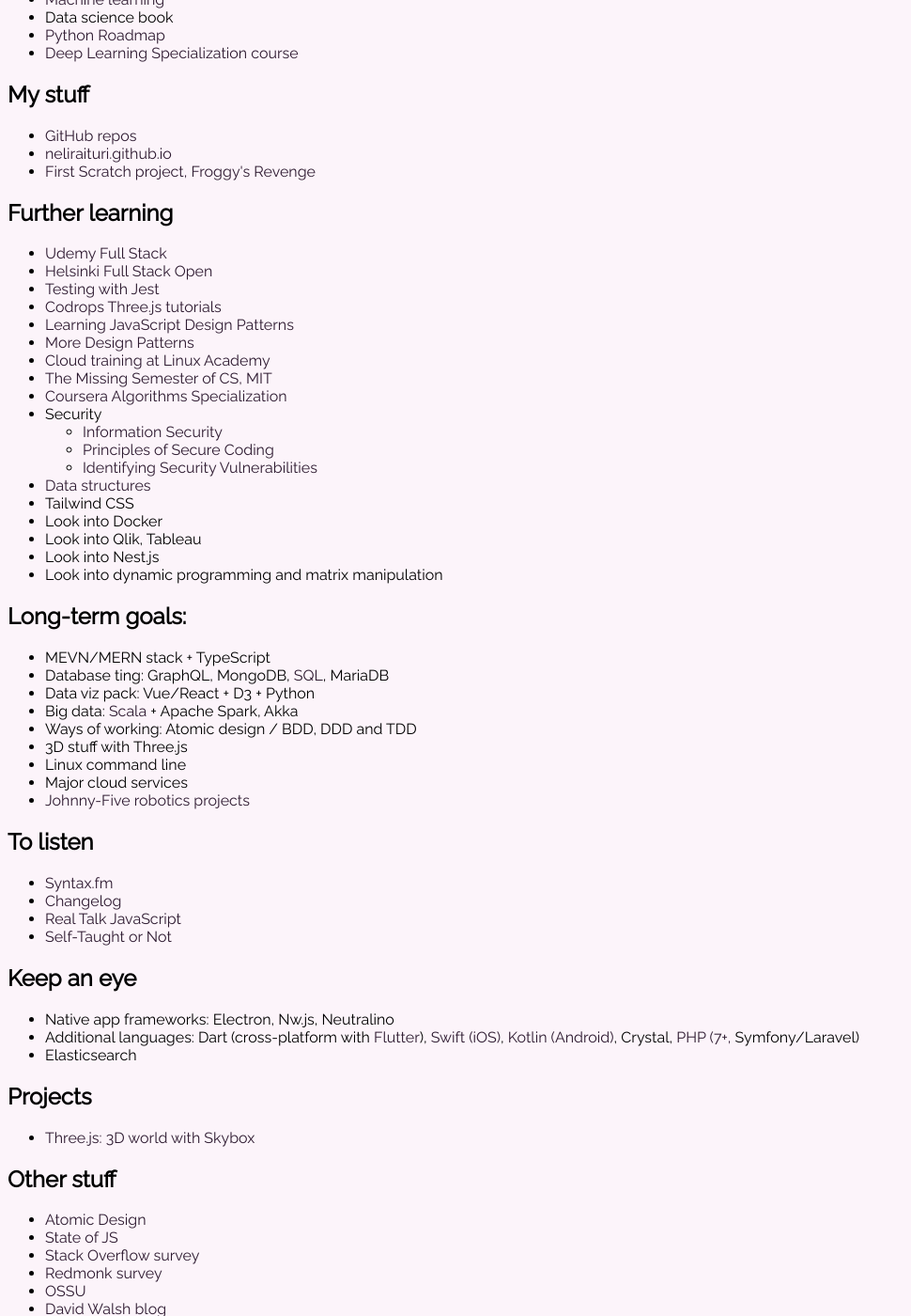
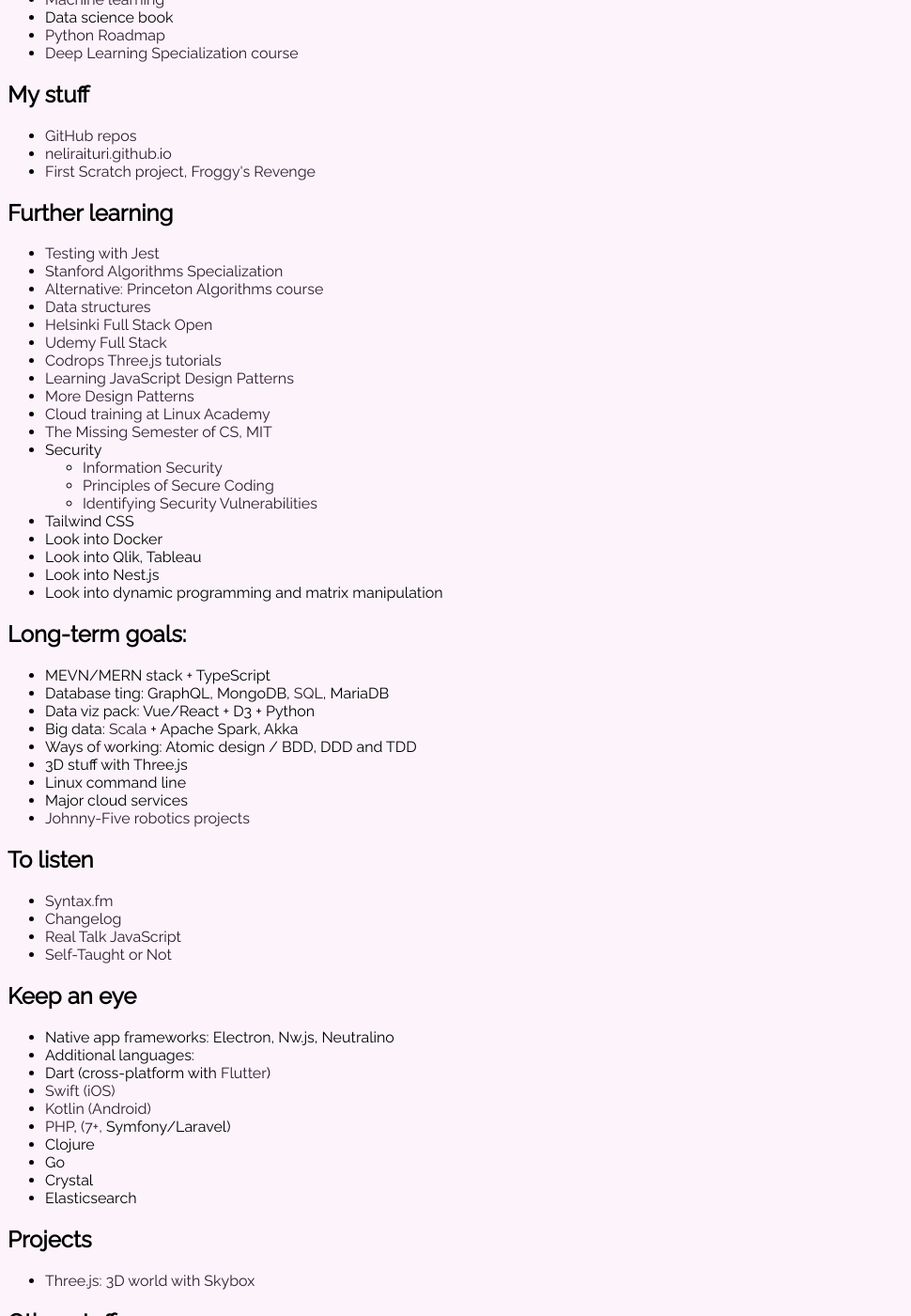
Before and after one commit to neliraituri/neliraituri.github.io, a Jekyll site: the page index.html, which Jekyll copies as it is, in a window 1280 px wide and 1400 px high, scrolled down 1207 px. Shown: the whole window at 94% size, without its empty margins (0-970 px from the left). Built offline with Jekyll 4.4.1, drawn with Linux system fonts in a browser that asks for light colours.

Commit message:
Small tweaks

```diff
--- a/index.html
+++ b/index.html
@@ -81,22 +81,23 @@
     </ul>
   <h2>Further learning</h2>
     <ul>
+      <li><a href="https://www.valentinog.com/blog/jest/">Testing with Jest</a></li>
+      <li><a href="https://www.coursera.org/specializations/algorithms">Stanford Algorithms Specialization</a></li>
+      <li><a href="https://www.coursera.org/learn/algorithms-part1#syllabus">Alternative: Princeton Algorithms course</a></li>
+      <li><a href="https://www.youtube.com/watch?v=RBSGKlAvoiM">Data structures</a></li>
+      <li><a href="https://fullstackopen.com/">Helsinki Full Stack Open</a></li>
       <li><a href="https://www.udemy.com/course/node-with-react-fullstack-web-development/learn/lecture/">Udemy Full Stack</a></li>
-      <li><a href="https://fullstackopen.com/">Helsinki Full Stack Open</a></li>
-      <li><a href="https://www.valentinog.com/blog/jest/">Testing with Jest</a></li>
       <li><a href="https://tympanus.net/codrops/category/tutorials/">Codrops Three.js tutorials</a></li>
       <li><a href="https://addyosmani.com/resources/essentialjsdesignpatterns/book/">Learning JavaScript Design Patterns</a></li>
       <li><a href="https://refactoring.guru/design-patterns">More Design Patterns</a></li>
       <li><a href="https://linuxacademy.com/">Cloud training at Linux Academy</a></li>
       <li><a href="https://missing.csail.mit.edu/">The Missing Semester of CS, MIT</a></li>
-      <li><a href="https://www.coursera.org/specializations/algorithms">Coursera Algorithms Specialization</a></li>
       <li>Security</li>
       <ul>
         <li><a href="https://www.coursera.org/learn/information-security-data">Information Security</a></li>
         <li><a href="https://www.coursera.org/learn/secure-coding-principles">Principles of Secure Coding</a></li>
         <li><a href="https://www.coursera.org/learn/identifying-security-vulnerabilities">Identifying Security Vulnerabilities</a></li>
       </ul>
-      <li><a href="https://www.youtube.com/watch?v=RBSGKlAvoiM">Data structures</a></li>
       <li>Tailwind CSS</li>
       <li>Look into Docker</li>
       <li>Look into Qlik, Tableau</li>
@@ -125,10 +126,15 @@
   <h2>Keep an eye</h2>
     <ul>
       <li>Native app frameworks: Electron, Nw.js, Neutralino</li>
-      <li>Additional languages: Dart (cross-platform with <a href="https://github.com/londonappbrewery/Flutter-Course-Resources">Flutter</a>), <a href="https://docs.swift.org/swift-book/GuidedTour/GuidedTour.html">Swift (iOS)</a>,
-        <a href="https://codelabs.developers.google.com/kotlin-bootcamp/">Kotlin (Android)</a>,
-        Crystal, <a href="https://www.youtube.com/watch?v=OK_JCtrrv-c">PHP</a>
-        <a href="https://phptherightway.com/">(7+,</a> Symfony/Laravel)</li>
+      <li>Additional languages:
+        <li>Dart (cross-platform with <a href="https://github.com/londonappbrewery/Flutter-Course-Resources">Flutter</a>)</li>
+        <li><a href="https://docs.swift.org/swift-book/GuidedTour/GuidedTour.html">Swift (iOS)</a></li>
+        <li><a href="https://codelabs.developers.google.com/kotlin-bootcamp/">Kotlin (Android)</a></li>
+        <li><a href="https://www.youtube.com/watch?v=OK_JCtrrv-c">PHP</a>,
+          <a href="https://phptherightway.com/">(7+,</a> Symfony/Laravel)</li>
+        <li>Clojure</li>
+        <li>Go</li>
+        <li>Crystal</li>
       <li>Elasticsearch</li>
       </ul>
   <h2>Projects</h2>
```
